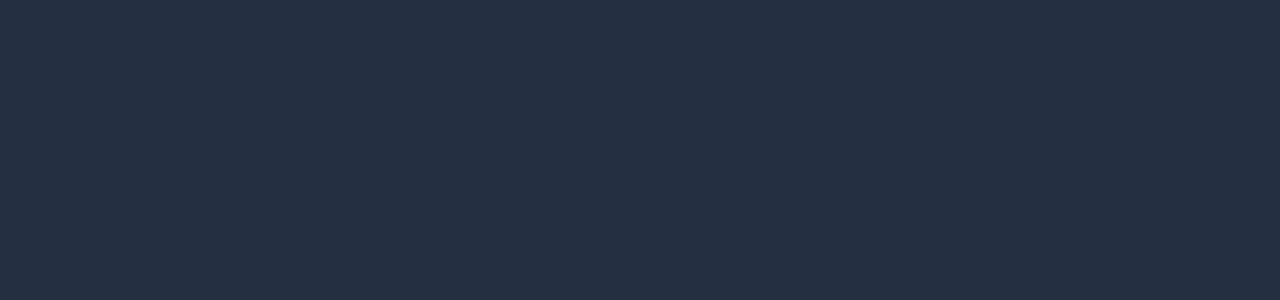
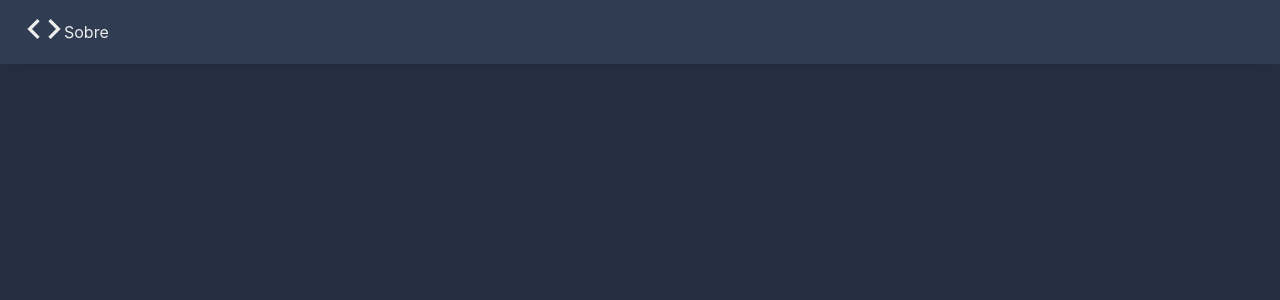
Before and after one commit to hrVicenssotti/myself_project, a React (Vite) app: page /myself in a window 1280 px wide. Shown: the top 300 px of the page. Built offline with nearby package versions, Linux system fonts and the light colour scheme.

Commit message:
Install and implantation from react-router and home start

```diff
--- a/package.json
+++ b/package.json
@@ -16,7 +16,8 @@
     "@mui/material": "^5.14.13",
     "@mui/styles": "^5.14.13",
     "react": "^18.2.0",
-    "react-dom": "^18.2.0"
+    "react-dom": "^18.2.0",
+    "react-router-dom": "^6.16.0"
   },
   "devDependencies": {
     "@types/react": "^18.2.15",
--- a/src/App.tsx
+++ b/src/App.tsx
@@ -1,12 +1,16 @@
-import { Box } from '@mui/material';
+import { Route, Routes } from 'react-router-dom';
 import React from 'react';
 
-import { useStyles } from './styles';
+import { Home, Myself } from './pages';
 
 export const App: React.FC = () => {
-    const classes = useStyles();
-
-    return <Box className={classes.appContainer}></Box>;
+    return (
+        <Routes>
+            <Route path={'/'} element={<Home />} />
+            <Route path={'/myself'} element={<Myself />} />
+            <Route path={'*'} />
+        </Routes>
+    );
 };
 
 export default App;
--- a/src/index.css
+++ b/src/index.css
@@ -12,3 +12,8 @@
 body {
     margin: 0;
 }
+
+a {
+    color: inherit;
+    text-decoration: inherit;
+}
--- a/src/index.tsx
+++ b/src/index.tsx
@@ -1,4 +1,5 @@
-import { ThemeProvider } from '@mui/material/styles';
+import { StyledEngineProvider, ThemeProvider } from '@mui/material/styles';
+import { BrowserRouter } from 'react-router-dom';
 import ReactDOM from 'react-dom/client';
 import { StrictMode } from 'react';
 
@@ -8,8 +9,12 @@
 
 ReactDOM.createRoot(document.getElementById('root')!).render(
     <StrictMode>
-        <ThemeProvider theme={theme}>
-            <App />
-        </ThemeProvider>
+        <BrowserRouter>
+            <ThemeProvider theme={theme}>
+                <StyledEngineProvider injectFirst>
+                    <App />
+                </StyledEngineProvider>
+            </ThemeProvider>
+        </BrowserRouter>
     </StrictMode>
 );
--- /dev/null
+++ b/src/pages/Home/index.tsx
@@ -0,0 +1,25 @@
+import { Box, Typography } from '@mui/material';
+import { Link } from 'react-router-dom';
+import React from 'react';
+
+import { useStyles } from './styles';
+import myselfImage from '../../assets/images/myself.png';
+
+export const Home: React.FC = () => {
+    const classes = useStyles();
+    const myselfName = 'Horlan Vicenssotti';
+
+    return (
+        <Box className={classes.appContainer}>
+            <img className={classes.myselfImage} src={myselfImage} alt={'Minha imagem'} />
+            <Link to={'/myself'}>
+                <Typography fontSize={'3rem'} align={'center'} variant={'h1'}>
+                    {myselfName}
+                </Typography>
+                <Typography fontSize={'1rem'} align={'center'} variant={'body1'} padding={'0.5rem'}>
+                    Click aqui para saber sobre mim
+                </Typography>
+            </Link>
+        </Box>
+    );
+};
--- /dev/null
+++ b/src/pages/Home/styles.ts
@@ -0,0 +1,27 @@
+import { Theme } from '@mui/material';
+import { makeStyles } from '@mui/styles';
+
+export const useStyles = makeStyles((theme: Theme) => ({
+    appContainer: {
+        backgroundColor: theme.palette.secondary.main,
+        color: theme.palette.secondary.contrastText,
+        boxSizing: 'border-box',
+        minHeight: '100vh',
+        padding: '1rem',
+        display: 'flex',
+        alignItems: 'center',
+        justifyContent: 'center',
+        flexDirection: 'column',
+        gap: '1rem',
+
+        '& a *': {
+            textShadow: '6px 3px 5px rgba(0,0,0,0.2)',
+        },
+    },
+    myselfImage: {
+        width: '182px',
+        height: '182px',
+        borderRadius: '50%',
+        boxShadow: '0 0 15px -7px #000000cc',
+    },
+}));
--- /dev/null
+++ b/src/pages/Myself/index.tsx
@@ -0,0 +1,25 @@
+import { AppBar, Box, Toolbar } from '@mui/material';
+import { Code } from '@mui/icons-material';
+import { Link } from 'react-router-dom';
+import React from 'react';
+
+import { useStyles } from './styles';
+
+export const Myself: React.FC = () => {
+    const classes = useStyles();
+
+    return (
+        <Box className={classes.appContainer}>
+            <AppBar className={classes.navBar}>
+                <Toolbar>
+                    <Box>
+                        <Code sx={{ fontSize: '2.5rem' }} />
+                    </Box>
+                    <Box>
+                        <Link to={'#sobre'}>Sobre</Link>
+                    </Box>
+                </Toolbar>
+            </AppBar>
+        </Box>
+    );
+};
--- a/src/styles.ts
+++ b/src/pages/Myself/styles.ts
@@ -8,4 +8,7 @@
         minHeight: '150vh',
         padding: '8px',
     },
+    navBar: {
+        boxShadow: '0px 10px 15px -8px #00000018',
+    },
 }));
--- /dev/null
+++ b/src/pages/index.ts
@@ -0,0 +1,2 @@
+export * from './Home';
+export * from './Myself';
```
Also changed, not shown: 2 other files (tests, documents, lock files or other folders).
